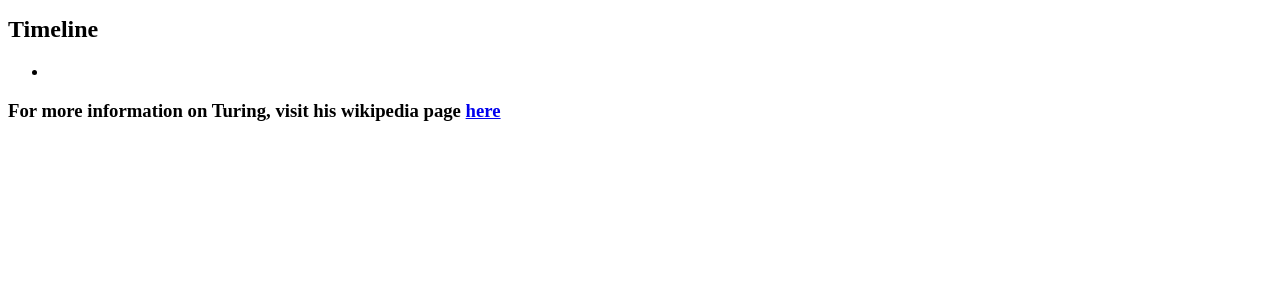
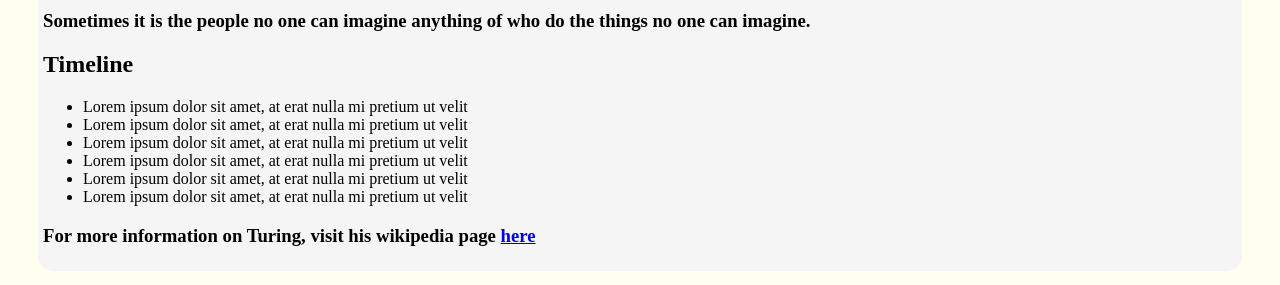
Before and after one commit to mikhailgrigoriev/tributeproject, a plain HTML site: page index.html in a window 1280 px wide. Shown: the part 545-830 px from the top of the page. Before the commit the page ends 800 px from the top, so only its background shows below. Drawn offline with Linux system fonts and the light colour scheme.

Commit message:
began stylesheet and added lorem ipsum

```diff
--- a/index.html
+++ b/index.html
@@ -28,7 +28,12 @@
 			<h2>Timeline</h2>
 			<article>
 			<ul>
-			<li></li>
+			<li>Lorem ipsum dolor sit amet, at erat nulla mi pretium ut velit</li>
+			<li>Lorem ipsum dolor sit amet, at erat nulla mi pretium ut velit</li>
+			<li>Lorem ipsum dolor sit amet, at erat nulla mi pretium ut velit</li>
+			<li>Lorem ipsum dolor sit amet, at erat nulla mi pretium ut velit</li>
+			<li>Lorem ipsum dolor sit amet, at erat nulla mi pretium ut velit</li>
+			<li>Lorem ipsum dolor sit amet, at erat nulla mi pretium ut velit</li>
 			</ul>
 			</article>
 		</section>
--- a/main.css
+++ b/main.css
@@ -0,0 +1,30 @@
+html {
+	background-color: #FFFFF0;
+}
+
+.page {
+	background-color: #F5F5F5;
+	margin: 30px;
+	border-radius: 15px;
+	padding:5px;
+}
+
+header {
+
+}
+
+section.biography {
+
+}
+
+aside {
+
+}
+
+section.timeline {
+
+}
+
+footer {
+
+}
```
